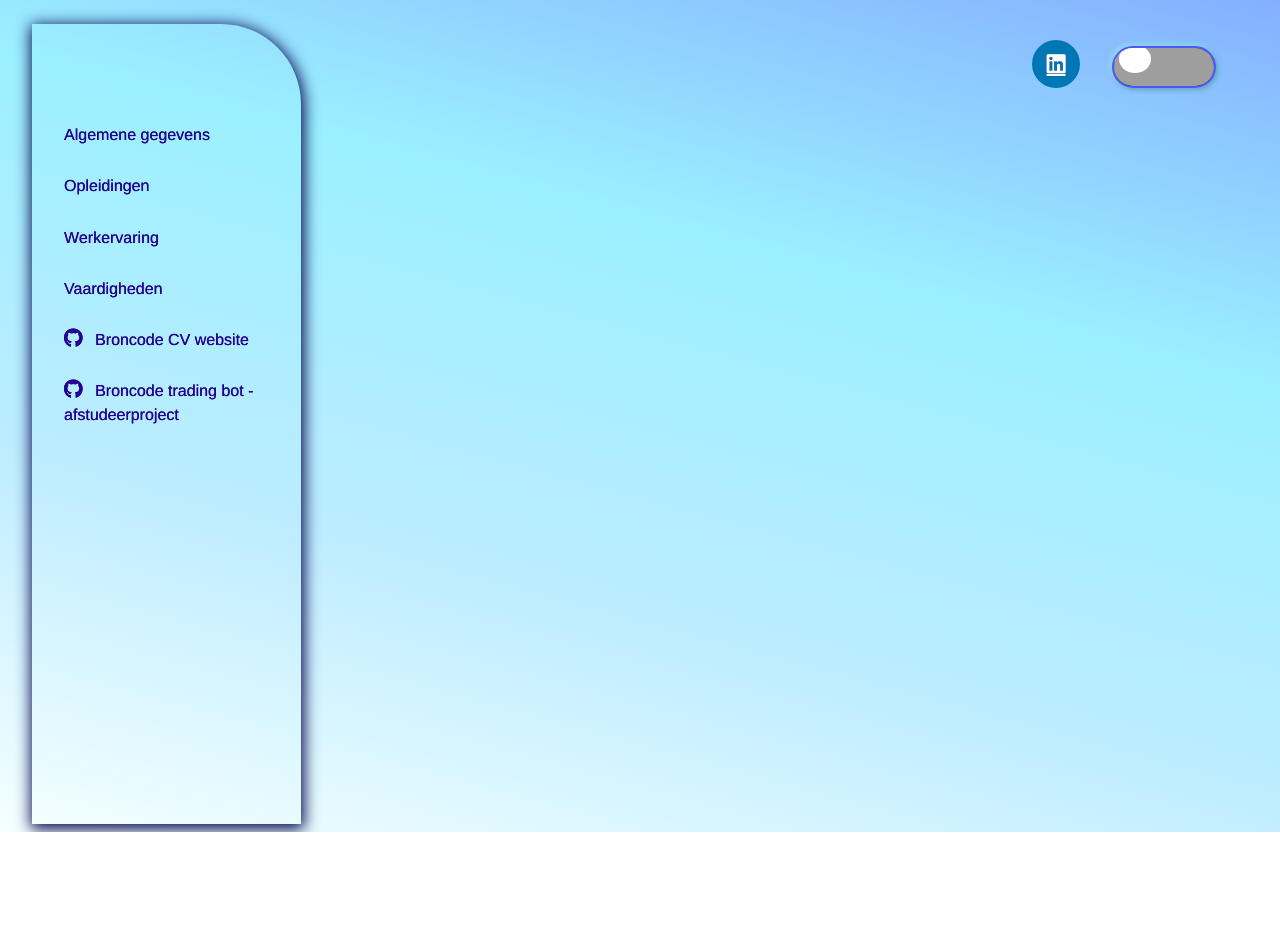
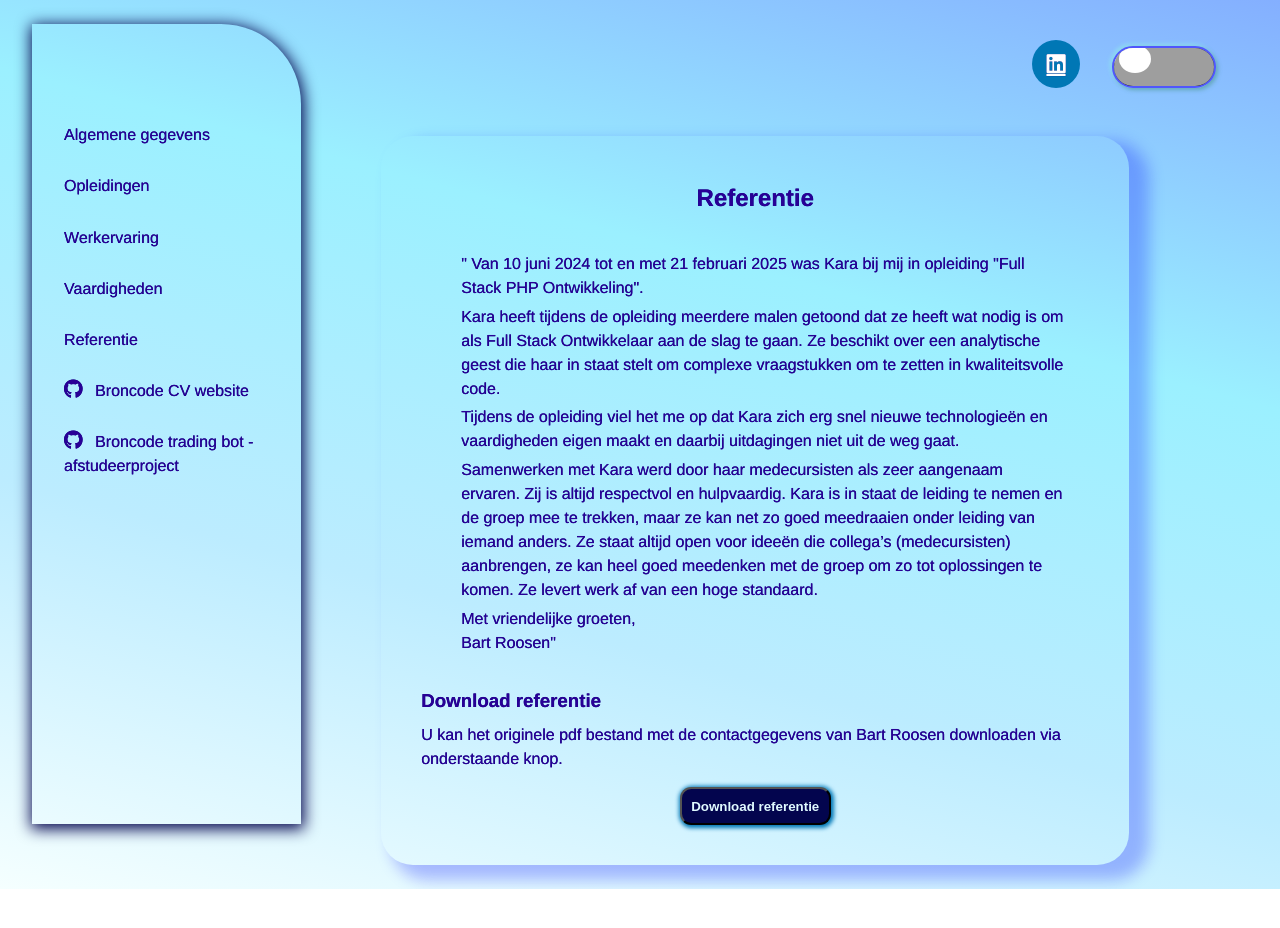
Before and after one commit to karavdv/curriculum-vitae, a React (Vite) app: page /referentie in a window 1280 px wide. Shown: the top 928 px of the page. Before the commit the page ends 832 px from the top, so only its background shows below. Built offline with nearby package versions, Linux system fonts and the light colour scheme; grey boxes are pictures that could not be loaded.

Commit message:
referentie

```diff
--- a/src/App.jsx
+++ b/src/App.jsx
@@ -11,6 +11,7 @@ import { AlgemeneGegevens } from './components/AlgemeneGegevens';
 import { Navbar } from './components/Navbar'
 import { ThemeToggle } from "./components/ThemeToggle";
 import { Social } from "./components/Social";
+import { Referentie } from "./components/Referentie";
 
 export function App() {
 
@@ -26,6 +27,7 @@ export function App() {
           <Route path="/opleiding" element={<Opleiding />} />
           <Route path="/carriere" element={<Carriere />} />
           <Route path="/vaardigheden" element={<Vaardigheden />} />
+          <Route path="/referentie" element={<Referentie />} />
           <Route path="/" element={<AlgemeneGegevens />} />
         </Routes>
       </div>
--- a/src/components/AlgemeneGegevens.jsx
+++ b/src/components/AlgemeneGegevens.jsx
@@ -4,9 +4,6 @@
  * Dit component rendert de algemene persoons- en contactgegevens.
  * Het bevat een downloadknop voor het downloaden van een printbare versie van het CV als PDF.
  */
-
-import { PdfDownload } from "./PdfDownload";
-
 
 export const AlgemeneGegevens = () => {
     return (
@@ -52,7 +49,9 @@ export const AlgemeneGegevens = () => {
             <div>
                 <h3>Download CV</h3>
                 <p>U kan mijn cv downloaden in een pdf om eenvoudig aan uw dossier te kunnen toevoegen.</p>
-                <PdfDownload />
+                <a href="/CVKaraVandeVelde.pdf" download="CVKaraVandeVelde.pdf" className="download">
+                    <button>Download CV</button>
+                </a>
             </div>
         </section>
     );
--- a/src/components/Navbar.jsx
+++ b/src/components/Navbar.jsx
@@ -13,7 +13,7 @@
  * - Op grotere schermen (≥700px) staat de state automatisch op gesloten.
  */
 
-import React, { useState } from 'react';
+import { useState } from 'react';
 import { NavLink } from "react-router-dom"; // Link importeren om navigatie te voorkomen
 
 import "./../css/navbar.css";
@@ -46,6 +46,7 @@ export const Navbar = () => {
                     <li><NavLink to="/opleiding" onClick={toggleMenu}>Opleidingen</NavLink></li>
                     <li><NavLink to="/carriere" onClick={toggleMenu}>Werkervaring</NavLink></li>
                     <li><NavLink to="/vaardigheden" onClick={toggleMenu}>Vaardigheden</NavLink></li>
+                    <li><NavLink to="/referentie" onClick={toggleMenu}>Referentie</NavLink></li>
                     <li>
                         <a href="https://github.com/karavdv/curriculum-vitae" target="_blank" rel="noopener noreferrer" className="github">
                             <i className="fab fa-github"></i> Broncode CV website
--- a/src/components/PdfDownload.jsx
+++ /dev/null
@@ -1,16 +0,0 @@
-/**
- * Component: PdfDownload.jsx
- * ----------------------
- * Toont een knop waarmee gebruikers een printbare versie van het CV kunnen downloaden als PDF-bestand.
- */
-
-import "./../css/download.css";
-
-
-export const PdfDownload = () => {
-    return (
-        <a href="/CVKaraVandeVelde.pdf" download="CVKaraVandeVelde.pdf" className="download">
-            <button>Download CV</button>
-        </a>
-    );
-};
--- /dev/null
+++ b/src/components/Referentie.jsx
@@ -0,0 +1,49 @@
+/**
+ * Component: Referentie.jsx
+ * ---------------------
+ * Toont de referentie van mijn leraar tijdens de opleiding Full-stack web development.
+ */
+import React from "react";
+
+export const Referentie = () => {
+    return (
+        <section className="referentie">
+            <h2>Referentie</h2>
+            <div className="referentie-card">
+                <blockquote>
+                    <p>
+                       " Van 10 juni 2024 tot en met 21 februari 2025 was Kara bij mij in opleiding "Full Stack PHP Ontwikkeling".
+                    </p>
+                    <p>
+                        Kara heeft tijdens de opleiding meerdere malen getoond dat ze heeft wat nodig is om
+                        als Full Stack Ontwikkelaar aan de slag te gaan. Ze beschikt over een analytische
+                        geest die haar in staat stelt om complexe vraagstukken om te zetten in kwaliteitsvolle
+                        code.
+                    </p>
+                    <p>
+                        Tijdens de opleiding viel het me op dat Kara zich erg snel nieuwe technologieën en
+                        vaardigheden eigen maakt en daarbij uitdagingen niet uit de weg gaat.
+                    </p>
+                    <p>
+                        Samenwerken met Kara werd door haar medecursisten als zeer aangenaam ervaren. Zij is
+                        altijd respectvol en hulpvaardig. Kara is in staat de leiding te nemen en de groep mee
+                        te trekken, maar ze kan net zo goed meedraaien onder leiding van iemand anders. Ze
+                        staat altijd open voor ideeën die collega’s (medecursisten) aanbrengen, ze kan heel
+                        goed meedenken met de groep om zo tot oplossingen te komen. Ze levert werk af van een
+                        hoge standaard.
+                    </p>
+                    <p>Met vriendelijke groeten, <br />
+                        Bart Roosen"
+                    </p>
+                </blockquote>
+                <div>
+                    <h3>Download referentie</h3>
+                    <p>U kan het originele pdf bestand met de contactgegevens van Bart Roosen downloaden via onderstaande knop.</p>
+                    <a href="/referentieKaraVandeVelde" download="referentieKaraVandeVelde.pdf" className="download">
+                        <button>Download referentie</button>
+                    </a>
+                </div>
+            </div>
+        </section>
+    );
+};
--- a/src/components/Social.jsx
+++ b/src/components/Social.jsx
@@ -1,3 +1,8 @@
+/**
+ * Component: Social.jsx
+ * ---------------------
+ * Dit component bevat een link naar mijn LinkedIn-profiel.
+ */
 import './../css/social.css'
 
 export const Social = () => {
--- a/src/components/ThemeToggle.jsx
+++ b/src/components/ThemeToggle.jsx
@@ -8,7 +8,7 @@
  * - De hele knop is klikbaar, niet alleen de bol.
  */
 
-import React, { useState, useEffect } from "react";
+import { useState, useEffect } from "react";
 import "./../css/themeToggle.css";
 
 export const ThemeToggle = () => {
--- a/src/components/Vaardigheden.jsx
+++ b/src/components/Vaardigheden.jsx
@@ -9,7 +9,6 @@
  */
 
 import "./../css/vaardigheden.css";
-
 
 export const Vaardigheden = () => {
   const technischeVaardigheden = {
--- a/src/css/download.css
+++ /dev/null
@@ -1,22 +0,0 @@
- /**
- * download.css
- * Voor PdfDownload.jsx
- * Opmaak voor de downloadknop ingevoegd op AlgemeneGegevens.jsx.
- */
-
- .download {
-     text-decoration: none;
- }
-
- .download button {
-     display: flex;
-     justify-self: center;
-     font-weight: bold;
-     background-color: var(--achtergrondkleur-hover);
-     color: var(--contrast-tekst-hover);
-     box-shadow: 1px 1px 4px 2px var(--box-shadow-navlink);
-     padding: 0.6rem;
-     border-radius: 0.7rem;
-     margin: 1rem;
-     cursor: pointer;
- }
--- a/src/css/sections.css
+++ b/src/css/sections.css
@@ -1,7 +1,7 @@
 /**
  * sections.css
  *
- * Opmaak voor de verschillende secties; AlgemeneGegevens.jsx, Carriere.jsx, Opleiding.jsx, Vaardigheden.jsx.
+ * Opmaak voor de verschillende secties; AlgemeneGegevens.jsx, Carriere.jsx, Opleiding.jsx, Vaardigheden.jsx, Referentie.jsx.
  * Vaardigheden.jsx heeft een extra css bestand, vaardigheden.css voor opmaak van elementen eigen enkel aan deze sectie.
  */
 
@@ -37,6 +37,24 @@ section li {
   list-style: none;
 }
 
+/* Opmaak voor de download knoppen op algemene gegevens en referentie */
+.download {
+  text-decoration: none;
+}
+
+.download button {
+  display: flex;
+  justify-self: center;
+  font-weight: bold;
+  background-color: var(--achtergrondkleur-hover);
+  color: var(--contrast-tekst-hover);
+  box-shadow: 1px 1px 4px 2px var(--box-shadow-navlink);
+  padding: 0.6rem;
+  border-radius: 0.7rem;
+  margin: 1rem;
+  cursor: pointer;
+}
+
 @media (min-width: 700px) {
 
   section {
```
Also changed, not shown: 1 other file (tests, documents, lock files or other folders).
